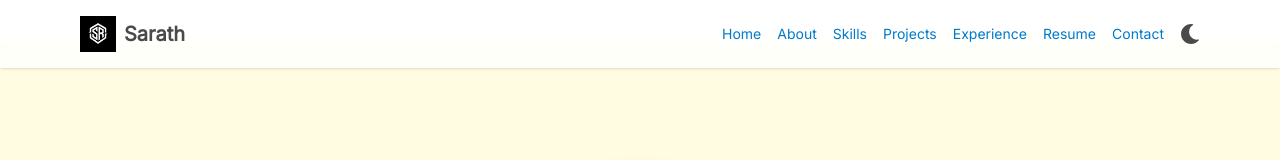
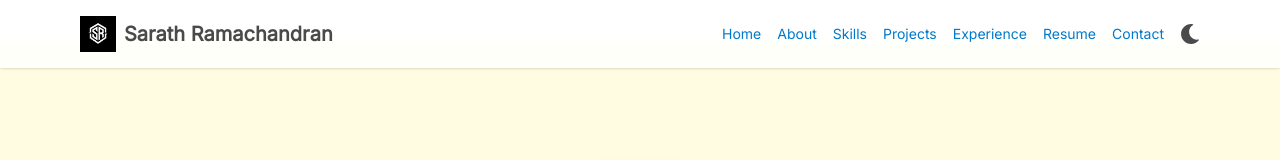
Before and after one commit to zjsarath/portfolio-website, a React (Create React App) app: page / in a window 1280 px wide. Shown: the top 160 px of the page. Built offline with nearby package versions, Linux system fonts and the light colour scheme.

Commit message:
Fix resume download path for GitHub Pages

```diff
--- a/src/App.js
+++ b/src/App.js
@@ -37,7 +37,7 @@ function App() {
         <div className="max-w-6xl mx-auto px-4 py-4 flex flex-wrap items-center justify-between">
           <div className="flex items-center gap-2">
             <img src={logo} alt="Logo" className="h-9 w-9" />
-            <span className="text-xl font-bold cursor-pointer">Sarath</span>
+            <span className="text-xl font-bold cursor-pointer">Sarath Ramachandran</span>
           </div>
           <div className="flex items-center space-x-4 mt-2 sm:mt-0">
             <nav className="flex flex-wrap gap-x-4 gap-y-2 text-sm font-medium justify-center">
@@ -228,7 +228,7 @@ function App() {
           Resume
         </h2>
         <a
-          href="/resume.pdf"
+          href={`${process.env.PUBLIC_URL}/resume.pdf`}
           download
           className="inline-flex items-center px-5 py-3 bg-blue-600 text-white rounded hover:bg-blue-700 transition cursor-pointer"
         >
```
